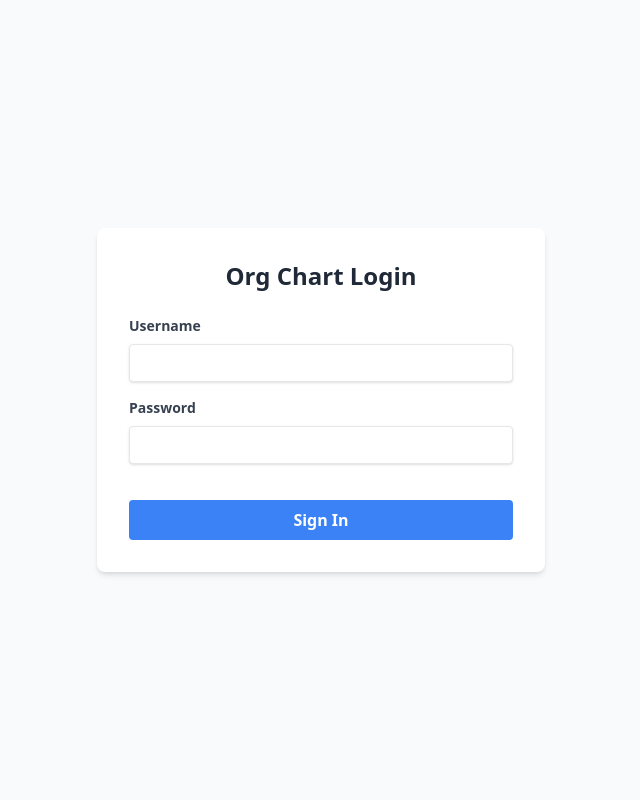
After one commit to cfariasdy/OrgChart, a Flask app: page /login in a window 1280 px wide. The commit adds this page. Shown: the whole page, without its empty margins (319-959 px from the left). Run offline with Flask 3, Linux system fonts and the light colour scheme; some libraries are stand-ins or nearby versions.

Commit message:
adds login functionality

```diff
--- a/app.py
+++ b/app.py
@@ -1,26 +1,79 @@
-# app.py (Deployment Version)
+# app.py (With Secure Login)
 
-from flask import Flask, jsonify, render_template
+from flask import Flask, jsonify, render_template, request, redirect, url_for, session
 from flask_cors import CORS
+from flask_bcrypt import Bcrypt
+from functools import wraps
 import csv
 import sys
 import os
 
-# --- All your functions (resource_path, create_departmental_charts) and routes (@app.route) remain exactly the same ---
-def resource_path(relative_path):
-    # ... (no change) ...
-    try:
-        base_path = sys._MEIPASS
-    except Exception:
-        base_path = os.path.abspath(".")
-    return os.path.join(base_path, relative_path)
+# --- App Configuration ---
+template_dir = os.path.join(os.path.abspath("."), 'templates')
+app = Flask(__name__, template_folder=template_dir)
+# IMPORTANT: Change this to a random string for production
+app.config['SECRET_KEY'] = 'a_very_secret_and_unguessable_key_12345'
+CORS(app)
+bcrypt = Bcrypt(app)
 
-template_dir = resource_path('templates')
-app = Flask(__name__, template_folder=template_dir)
-CORS(app)
+# --- User Storage (In a real app, this would be a database) ---
+# Replace the hash with the one you generated in step 2.
+users = {
+    "admin": {
+        "password_hash": "$2b$12$AQOrN4tKhr7TU7Cbkh69g.VJjtpENrw8bRoRp8a4hUg9G1wmPrpP6"
+    }
+}
 
+
+# --- Decorator for Requiring Login ---
+def login_required(f):
+    @wraps(f)
+    def decorated_function(*args, **kwargs):
+        if 'user_id' not in session:
+            return redirect(url_for('login', next=request.url))
+        return f(*args, **kwargs)
+    return decorated_function
+
+
+# --- New Login and Logout Routes ---
+@app.route('/login', methods=['GET', 'POST'])
+def login():
+    if request.method == 'POST':
+        username = request.form['username']
+        password = request.form['password']
+        user = users.get(username)
+        if user and bcrypt.check_password_hash(user['password_hash'], password):
+            session['user_id'] = username
+            return redirect(url_for('home'))
+        else:
+            return render_template('login.html', error="Invalid username or password")
+    return render_template('login.html')
+
+@app.route('/logout')
+def logout():
+    session.pop('user_id', None)
+    return redirect(url_for('login'))
+
+
+# --- Protected Org Chart Routes ---
+@app.route('/')
+@login_required
+def home():
+    return render_template('index.html')
+
+@app.route('/org-data')
+@login_required
+def get_org_data():
+    csv_path = os.path.join(os.path.abspath("."), 'employee.csv')
+    dept_data, error = create_departmental_charts(csv_path)
+    if error:
+        return jsonify({'error': error}), 404
+    return jsonify(dept_data)
+
+
+# --- Unchanged Helper Functions ---
 def create_departmental_charts(filepath):
-    # ... (no change) ...
+    # ... (This entire function remains exactly the same) ...
     try:
         with open(filepath, mode='r', encoding='utf-8-sig') as file:
             employees = list(csv.DictReader(file))
@@ -78,22 +131,6 @@ def create_departmental_charts(filepath):
             }
     return final_charts, None
 
-@app.route('/org-data')
-def get_org_data():
-    # ... (no change) ...
-    csv_path = resource_path('employee.csv')
-    dept_data, error = create_departmental_charts(csv_path)
-    if error:
-        return jsonify({'error': error}), 404
-    return jsonify(dept_data)
 
-@app.route('/')
-def home():
-    # ... (no change) ...
-    return render_template('index.html')
-
-# The if __name__ == '__main__': block is not needed for deployment,
-# as the Gunicorn server will run the 'app' object directly.
-# You can leave it in for continued local testing.
 if __name__ == '__main__':
-    app.run(debug=True) # Using debug=True for local testing is fine.
+    app.run(debug=True)
--- a/requirements.txt
+++ b/requirements.txt
@@ -1,3 +1,4 @@
 Flask
 Flask-Cors
 gunicorn
+Flask-Bcrypt
--- a/templates/index.html
+++ b/templates/index.html
@@ -146,6 +146,9 @@
 <body class="bg-gray-50 font-sans p-8">
     <div class="max-w-7xl mx-auto py-8">
         <h1 class="text-4xl font-bold text-center mb-2 text-gray-800">Company Org Chart</h1>
+        <div class="text-center mb-4 no-print">
+            <a href="/logout" class="text-blue-500 hover:text-blue-700 font-semibold">Logout</a>
+        </div>
         <p class="text-center text-gray-600 mb-8 no-print">Select a department to view its structure.</p>
 
         <div id="department-tabs" class="flex justify-center flex-wrap gap-2 mb-8 no-print border-b border-gray-300">
--- /dev/null
+++ b/templates/login.html
@@ -0,0 +1,37 @@
+<!DOCTYPE html>
+<html lang="en">
+<head>
+    <meta charset="UTF-8">
+    <meta name="viewport" content="width=device-width, initial-scale=1.0">
+    <title>Login - Org Chart</title>
+    <script src="https://cdn.tailwindcss.com"></script>
+    <link href="https://fonts.googleapis.com/css2?family=Inter:wght@400;600&display=swap" rel="stylesheet">
+</head>
+<body class="bg-gray-50 flex items-center justify-center h-screen">
+    <div class="max-w-md w-full bg-white p-8 rounded-lg shadow-md">
+        <h2 class="text-2xl font-bold text-center text-gray-800 mb-6">Org Chart Login</h2>
+
+        {% if error %}
+            <div class="bg-red-100 border border-red-400 text-red-700 px-4 py-3 rounded relative mb-4" role="alert">
+                <span class="block sm:inline">{{ error }}</span>
+            </div>
+        {% endif %}
+
+        <form action="/login" method="post">
+            <div class="mb-4">
+                <label for="username" class="block text-gray-700 text-sm font-bold mb-2">Username</label>
+                <input type="text" id="username" name="username" class="shadow appearance-none border rounded w-full py-2 px-3 text-gray-700 leading-tight focus:outline-none focus:shadow-outline" required>
+            </div>
+            <div class="mb-6">
+                <label for="password" class="block text-gray-700 text-sm font-bold mb-2">Password</label>
+                <input type="password" id="password" name="password" class="shadow appearance-none border rounded w-full py-2 px-3 text-gray-700 mb-3 leading-tight focus:outline-none focus:shadow-outline" required>
+            </div>
+            <div class="flex items-center justify-between">
+                <button type="submit" class="bg-blue-500 hover:bg-blue-700 text-white font-bold py-2 px-4 rounded focus:outline-none focus:shadow-outline w-full">
+                    Sign In
+                </button>
+            </div>
+        </form>
+    </div>
+</body>
+</html>
```
